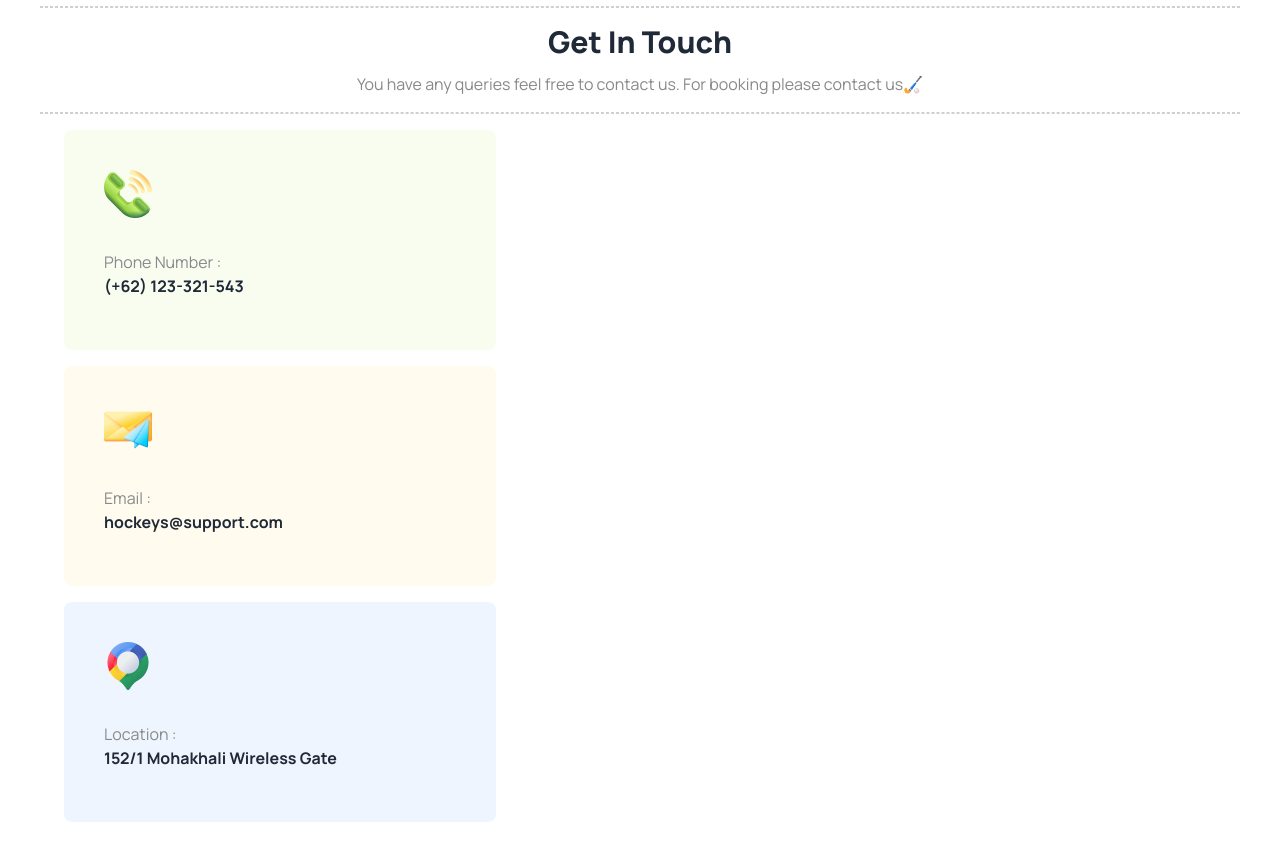
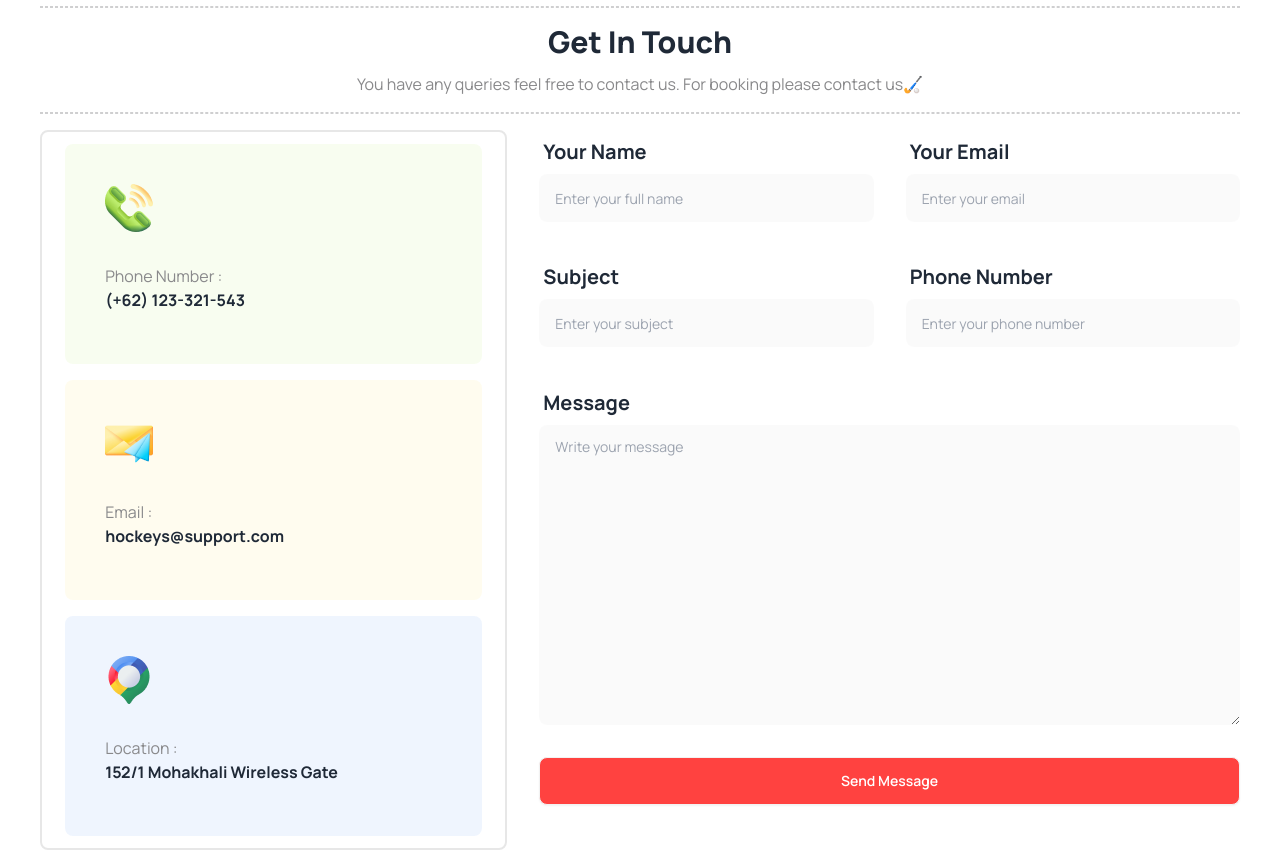
Before and after one commit to zahidtdx61/hockey, a plain HTML site: page index.html in a window 1280 px wide. Shown: the part 4380-5230 px from the top of the page. Before the commit the page ends 5202 px from the top, so only its background shows below. Drawn offline with nearby package versions, Linux system fonts and the light colour scheme.

Commit message:
added input forms

```diff
--- a/index.html
+++ b/index.html
@@ -578,9 +578,10 @@
                 <div class="dash-border my-4"></div>
             </div>
 
-            <div class="flex flex-col lg:flex-row ">
+            <div class="flex flex-col lg:flex-row gap-4">
                 <!-- side 1 -->
-                <div class="w-full lg:w-[40%] flex flex-col gap-4">
+                <div
+                    class="w-full lg:w-[40%] flex flex-col gap-4 justify-center items-center border-2 border-[#1313181A] rounded-lg">
                     <!-- card -1 -->
                     <div class="h-[220px] w-[90%] bg-[#BCED6D1A] mx-auto rounded-lg p-10">
                         <div>
@@ -615,7 +616,71 @@
                     </div>
                 </div>
                 <!-- side 2 -->
-                <div class="w-full lg:w-[60%]"></div>
+                <div class="w-full lg:w-[60%] mx-auto lg:ml-4">
+
+                    <div
+                        class="h-[800px] lg:h-[720px] grid grid-rows-8 lg:grid-rows-6 grid-cols-1 lg:grid-cols-2 gap-8 justify-center">
+                        <!-- name -->
+                        <div class="col-span-1 row-span-1">
+                            <label class="form-control w-full">
+                                <div class="label">
+                                    <span class="label-text font-bold text-xl">Your Name</span>
+                                </div>
+                                <input type="text" placeholder="Enter your full name"
+                                    class="text-sm input input-bordered w-full bg-[#13131805] border-none" />
+                            </label>
+                        </div>
+
+                        <!-- email -->
+                        <div class="col-span-1 row-span-1">
+                            <label class="form-control w-full">
+                                <div class="label">
+                                    <span class="label-text font-bold text-xl">Your Email</span>
+                                </div>
+                                <input type="text" placeholder="Enter your email"
+                                    class="text-sm input input-bordered w-full bg-[#13131805] border-none" />
+                            </label>
+                        </div>
+
+                        <!-- subject -->
+                        <div class="col-span-1 row-span-1">
+                            <label class="form-control w-full">
+                                <div class="label">
+                                    <span class="label-text font-bold text-xl">Subject</span>
+                                </div>
+                                <input type="text" placeholder="Enter your subject"
+                                    class="text-sm input input-bordered w-full bg-[#13131805] border-none" />
+                            </label>
+                        </div>
+
+                        <!-- phone -->
+                        <div class="col-span-1 row-span-1">
+                            <label class="form-control w-full">
+                                <div class="label">
+                                    <span class="label-text font-bold text-xl">Phone Number</span>
+                                </div>
+                                <input type="text" placeholder="Enter your phone number"
+                                    class="text-sm input input-bordered w-full bg-[#13131805] border-none" />
+                            </label>
+                        </div>
+
+                        <!-- textarea -->
+                        <div class="col-span-1 lg:col-span-2 row-span-3">
+                            <label class="form-control h-full flex flex-col justify-start">
+                                <div class="label">
+                                    <span class="label-text  font-bold text-xl">Message</span>
+                                </div>
+                                <textarea class="textarea textarea-bordered grow bg-[#13131805] border-none"
+                                    placeholder="Write your message"></textarea>
+                            </label>
+                        </div>
+
+                        <!-- submit button -->
+                        <div class="col-span-1 lg:col-span-2 row-span-1">
+                            <button class="btn bg-hc-orange w-full text-white">Send Message</button>
+                        </div>
+                    </div>
+                </div>
             </div>
         </section>
     </main>
```
